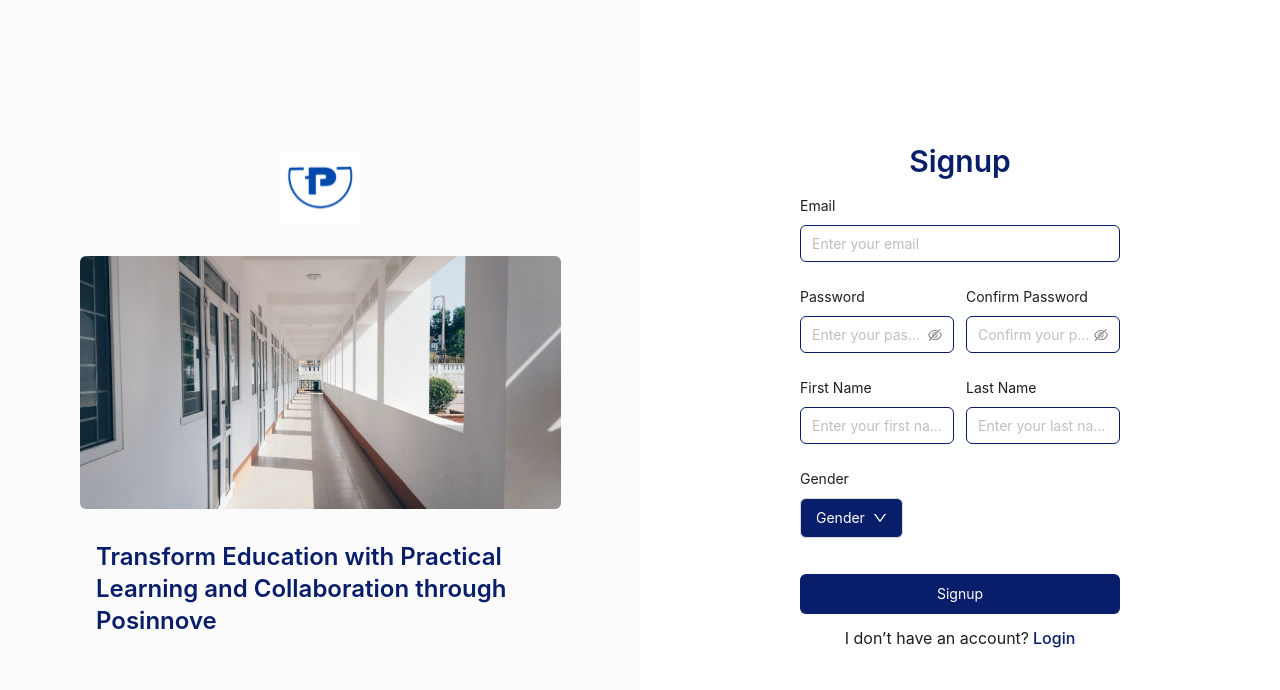
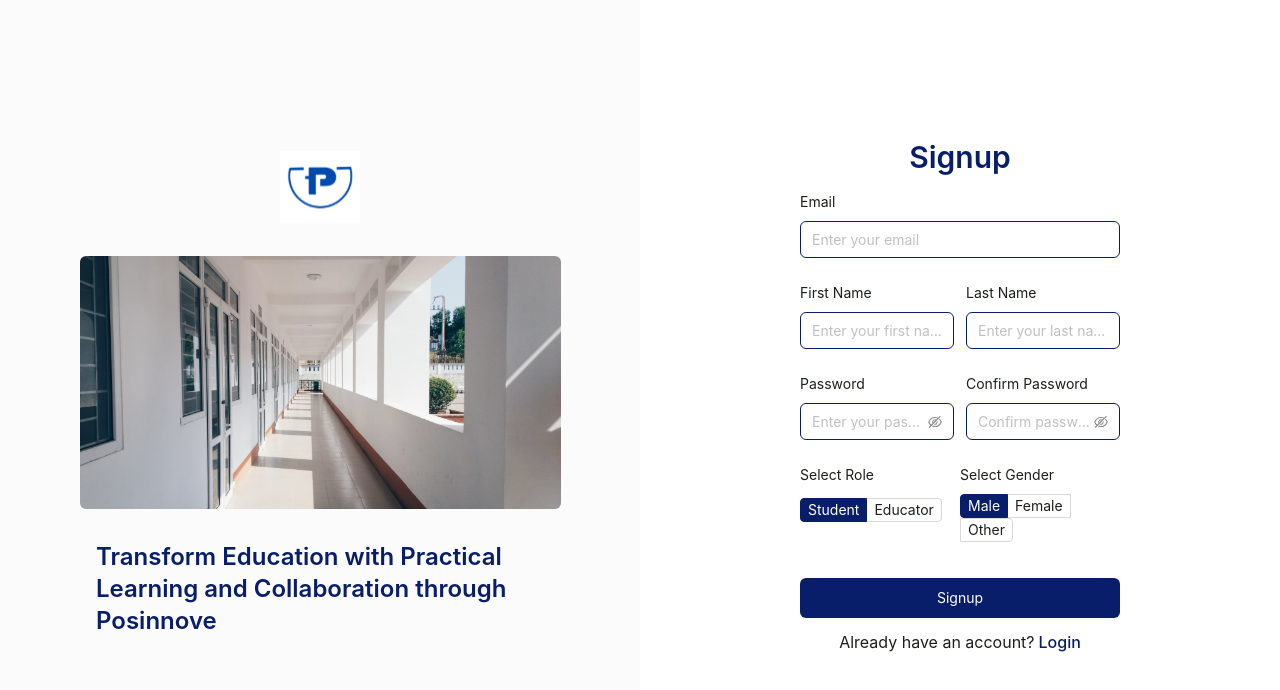
Before and after one commit to fabmukunzi/posinnove, a Next.js app: page /signup in a window 1280 px wide. Shown: the top 690 px of the page. Built offline with nearby package versions, Linux system fonts and the light colour scheme.

Commit message:
[feat]: enhance signup flow

```diff
--- a/src/components/auth/signup.tsx
+++ b/src/components/auth/signup.tsx
@@ -1,7 +1,16 @@
-import { useLoginMutation } from '@store/actions/auth';
 import { setToken } from '@store/reducers/app';
 import { logo } from '@utils/images';
-import { Button, Checkbox, Form, Input, Typography, notification, Dropdown, Space } from 'antd';
+import {
+  Button,
+  Checkbox,
+  Form,
+  Input,
+  Typography,
+  notification,
+  Dropdown,
+  Space,
+  Radio,
+} from 'antd';
 import { DownOutlined, UserOutlined } from '@ant-design/icons';
 import type { MenuProps } from 'antd';
 import Image from 'next/image';
@@ -9,61 +18,30 @@ import Link from 'next/link';
 import { useRouter } from 'next/navigation';
 import React, { useState } from 'react';
 import { useDispatch } from 'react-redux';
+import { useSignupMutation } from '@store/actions/auth';
 
 const SignupComponent = () => {
   const { Title } = Typography;
-  const [login, { isLoading }] = useLoginMutation();
-  const [gender, setGender] = useState("Gender");
+  const [signup, { isLoading }] = useSignupMutation();
   const { push } = useRouter();
-  const dispatch = useDispatch();
-
-  const handleButtonClick = (e: React.MouseEvent<HTMLButtonElement>) => {
-    console.log('click left button', e);
-  };
-
-  const handleMenuClick: MenuProps['onClick'] = (e) => {
-    console.log('click', e.key);
-    if (e.key === '1') {
-      setGender("Male");
-    }
-    if (e.key === '2') {
-      setGender("Female");
-    }
-  };
-
-  const items: MenuProps['items'] = [
-    {
-      label: 'Male',
-      key: '1',
-      icon: <UserOutlined />,
-    },
-    {
-      label: 'Female',
-      key: '2',
-      icon: <UserOutlined />,
-    },
-  ];
-
-  const menuProps = {
-    items,
-    onClick: handleMenuClick,
-  };
 
   const handleLogin = async (values: any) => {
     try {
-      const { data } = await login(values).unwrap();
-      dispatch(setToken(data.token));
+      const { confirmPassword, ...signupValues } = values;
+      const { message } = await signup(signupValues).unwrap();
+      notification.success({
+        message,
+      });
       push('/');
     } catch (error: any) {
       notification.error({
         message: error.data.message,
       });
-      console.log(error, 'responseee');
     }
   };
 
   return (
-    <div className="flex flex-col items-center justify-center -mt-20 md:mt-0">
+    <div className="flex flex-col items-center justify-center mt-40 md:mt-0">
       <Image src={logo} alt="logo" className="md:hidden" />
       <Title level={2} className="text-primary font-semibold">
         Signup
@@ -87,45 +65,7 @@ const SignupComponent = () => {
         >
           <Input placeholder="Enter your email" />
         </Form.Item>
-        <div className="flex gap-3">
-          <Form.Item
-            name="password"
-            label="Password"
-            rules={[
-              {
-                required: true,
-                message: 'Please enter your password',
-              },
-              { min: 6, message: 'Password must be at least 6 characters' },
-            ]}
-          >
-            <Input.Password placeholder="Enter your password" />
-          </Form.Item>
-
-          <Form.Item
-            name="confirmPassword"
-            label="Confirm Password"
-            rules={[
-              {
-                required: true,
-                message: 'Please confirm your password',
-              },
-              { min: 6, message: 'Password must be at least 6 characters' },
-              ({ getFieldValue }) => ({
-                validator(_, value) {
-                  if (!value || getFieldValue('password') === value) {
-                    return Promise.resolve();
-                  }
-                  return Promise.reject(new Error('The two passwords do not match!'));
-                },
-              }),
-            ]}
-          >
-            <Input.Password placeholder="Confirm your password" />
-          </Form.Item>
-        </div>
-
-        <div className="flex gap-3">
+        <div className="flex flex-col md:flex-row gap-3">
           <Form.Item
             name="firstName"
             label="First Name"
@@ -153,18 +93,66 @@ const SignupComponent = () => {
             <Input placeholder="Enter your last name" />
           </Form.Item>
         </div>
+        <div className="flex flex-col md:flex-row gap-3">
+          <Form.Item
+            name="password"
+            label="Password"
+            rules={[
+              {
+                required: true,
+                message: 'Enter password',
+              },
+              { min: 6, message: 'Password must be at least 6 characters' },
+            ]}
+          >
+            <Input.Password placeholder="Enter your password" />
+          </Form.Item>
 
-        <Form.Item name="gender" label="Gender">
-          <Dropdown menu={menuProps}>
-            <Button>
-              <Space>
-                {gender}
-                <DownOutlined />
-              </Space>
-            </Button>
-          </Dropdown>
-        </Form.Item>
-
+          <Form.Item
+            name="confirmPassword"
+            label="Confirm Password"
+            rules={[
+              {
+                required: true,
+              },
+              ({ getFieldValue }) => ({
+                validator(_, value) {
+                  if (!value || getFieldValue('password') === value) {
+                    return Promise.resolve();
+                  }
+                  return Promise.reject(new Error("Passwords doesn't match!"));
+                },
+              }),
+            ]}
+          >
+            <Input.Password placeholder="Confirm password" />
+          </Form.Item>
+        </div>
+        <div className="flex">
+          <Form.Item
+            className="w-full"
+            initialValue="student"
+            label="Select Role"
+            name="role"
+          >
+            <Radio.Group size="small" buttonStyle="solid">
+              <Radio.Button value="student">Student</Radio.Button>
+              <Radio.Button value="teacher">Educator</Radio.Button>
+            </Radio.Group>
+          </Form.Item>
+          <Form.Item
+            className="w-full"
+            initialValue="male"
+            label="Select Gender"
+            name="gender"
+          >
+            <Radio.Group size="small" buttonStyle="solid">
+              <Radio.Button value="male">Male</Radio.Button>
+              <Radio.Button value="female">Female</Radio.Button>
+              <Radio.Button value="other">Other</Radio.Button>
+            </Radio.Group>
+          </Form.Item>
+        </div>
         <Button
           loading={isLoading}
           className="my-3"
@@ -176,9 +164,9 @@ const SignupComponent = () => {
         </Button>
         <Title
           level={5}
-          className="font-normal flex items-center justify-center gap-1"
+          className="font-normal flex flex-col md:flex-row items-center justify-center gap-1"
         >
-          I don’t have an account?{' '}
+          Already have an account?
           <Link href="/login" className="text-primary font-medium">
             Login
           </Link>
--- a/src/pages/index.tsx
+++ b/src/pages/index.tsx
@@ -17,18 +17,23 @@ const Home = () => {
       >
         We are coming soon
       </Title>
+      <div className="flex gap-2">
         <Link href="https://posinnove.com/" target="_blank">
           <Button type="primary" className="w-44 text-white border-none">
             Landing Page
           </Button>
-        <Link
-          href="https://dev.posinnove.com/login"
-          type="primary"
-          className="w-44 mx-10 bg-primary text-white border-none"
-        >
+        </Link>
+        <Link href={`${process.env.NEXT_PUBLIC_DASHBOARD_URL}/login`} target="_blank">
+          <Button type="primary" className="w-44 text-white border-none">
             Login Page
+          </Button>
         </Link>
+        <Link href={`${process.env.NEXT_PUBLIC_DASHBOARD_URL}/signup`} target="_blank">
+          <Button type="primary" className="w-44 text-white border-none">
+            Signup Page
+          </Button>
         </Link>
+      </div>
     </div>
   );
 };
--- a/src/store/actions/auth.ts
+++ b/src/store/actions/auth.ts
@@ -9,7 +9,14 @@ const userEndpoints = baseAPI.injectEndpoints({
         body,
       }),
     }),
+    signup: builder.mutation<any, any>({
+      query: (body) => ({
+        url: '/api/users/signup',
+        method: 'POST',
+        body,
+      }),
+    }),
   }),
 });
 
-export const { useLoginMutation } = userEndpoints;
+export const { useLoginMutation, useSignupMutation } = userEndpoints;
```
Also changed, not shown: 1 other file (tests, documents, lock files or other folders). Lines whose indentation alone changed are shown as unchanged.
